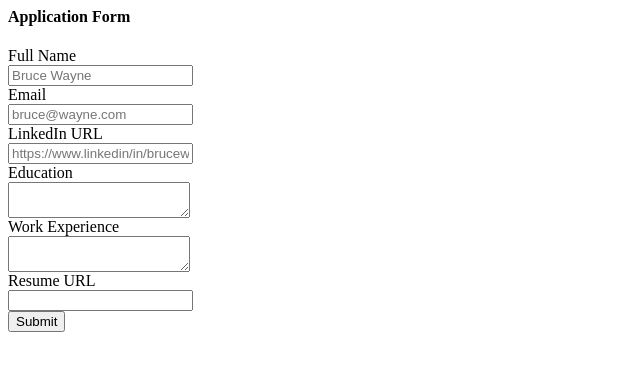
After one commit to apcaoile/jovian-careers-website, a Flask app: template templates/applicationform.html in a window 1280 px wide. The commit adds this page. Shown: the top 371 px of the page, without its empty margins (0-640 px from the left). Run offline with Flask 3, Linux system fonts and the light colour scheme; the template is opened without the code that fills it, so the values that code supplies are empty.

Commit message:
Added applicationsubmitted.html.

```diff
--- a/main.py
+++ b/main.py
@@ -1,4 +1,4 @@
-from flask import Flask, render_template, jsonify
+from flask import Flask, render_template, jsonify, request
 from database import load_jobs_from_db, load_job_from_db
 
 app = Flask(__name__)
@@ -25,5 +25,19 @@ def show_job(id):
   return render_template('jobpage.html', job=job)
 
 
+@app.route("/job/<id>/apply", methods=['post'])
+def apply_to_job(id):
+  data = request.form
+  job = load_job_from_db(id)
+  #add_application_to_db(id, data)
+  # Store in db.
+  # Send an email.
+  # Display an acknowledgement.
+  #return jsonify(data)
+  return render_template("applicationsubmitted.html",
+                         application=data,
+                         job=job)
+
+
 if __name__ == "__main__":
   app.run(host='0.0.0.0', debug=True)
--- /dev/null
+++ b/templates/applicationform.html
@@ -0,0 +1,34 @@
+<h4>Application Form</h4>
+<form method="post" action="/job/{{job['id']}}/apply">
+  <div class="mb-2">
+  <label>Full Name</label><br>
+  <input type="text" required name="full_name" placeholder="Bruce Wayne">
+  </div>
+
+  <div class="mb-2">
+  <label>Email</label><br>
+  <input type="email" required name="email" placeholder="bruce@wayne.com">
+  </div>
+
+  <div class="mb-2">
+  <label>LinkedIn URL</label><br>
+  <input type="url" name="linkedin_url" placeholder="https://www.linkedin/in/brucewayne">
+  </div>
+
+  <div  class="mb-2">
+  <label>Education</label><br>
+  <textarea name="education"></textarea>
+  </div>
+
+  <div class="mb-2">
+  <label>Work Experience</label><br>
+  <textarea name="work_experiece"></textarea>
+  </div>
+
+  <div class="mb-2">
+  <label>Resume URL</label><br>
+  <input type="url" name="resume_url">
+  </div>
+
+  <input type="submit">
+</form>
--- a/templates/jobpage.html
+++ b/templates/jobpage.html
@@ -26,6 +26,7 @@
       </ol>
       <h4>Salary</h3>
       <p>{{job.currency}}{{job.salary}}</p>
+      {% include "applicationform.html" %}
     </div>
     {% include 'footer.html' %}
   </body>
```
Also changed, not shown: database.py (+17 -0 lines), templates/applicationsubmitted.html (added, +36 -0 lines), 1 other file.
